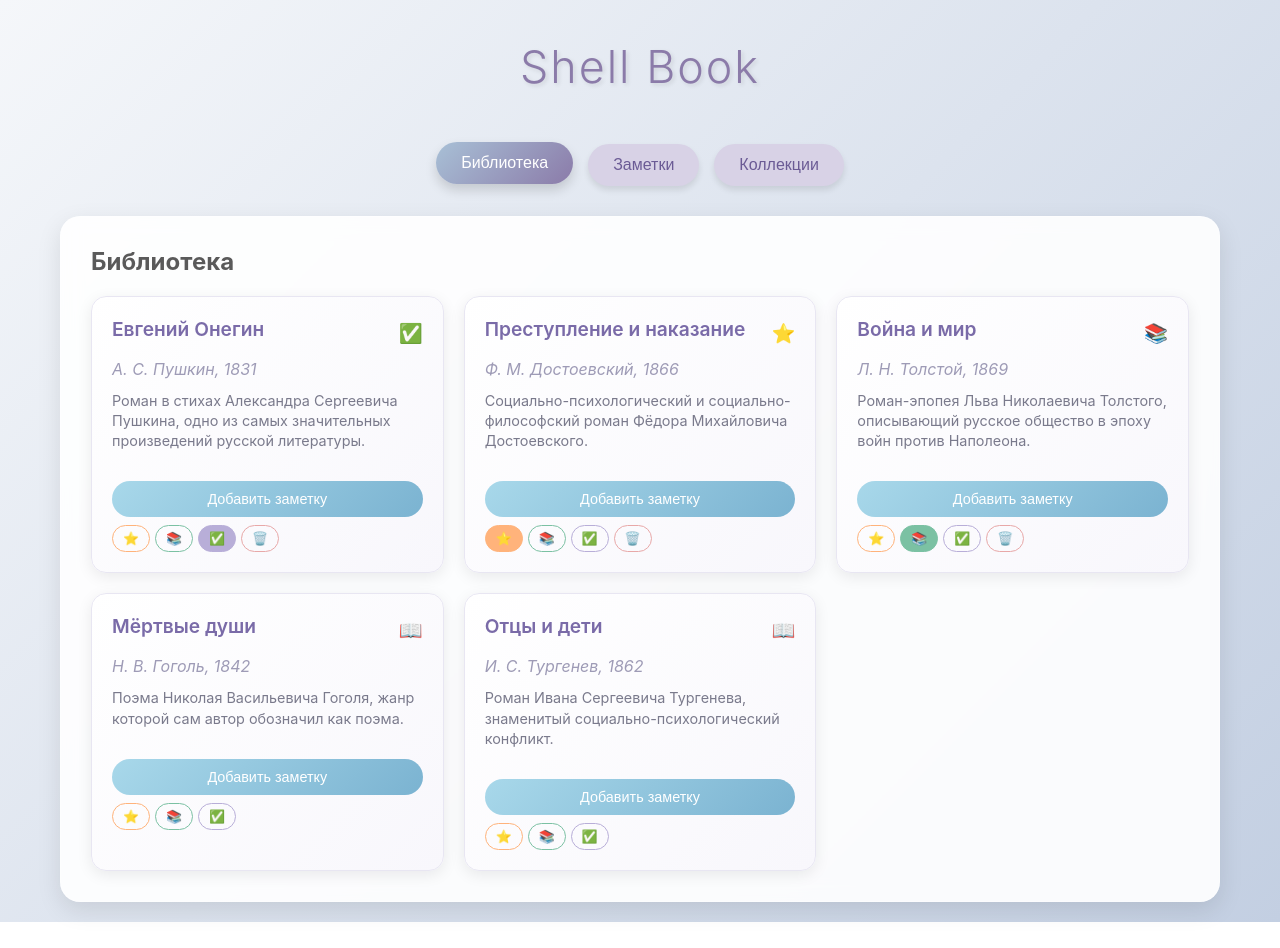
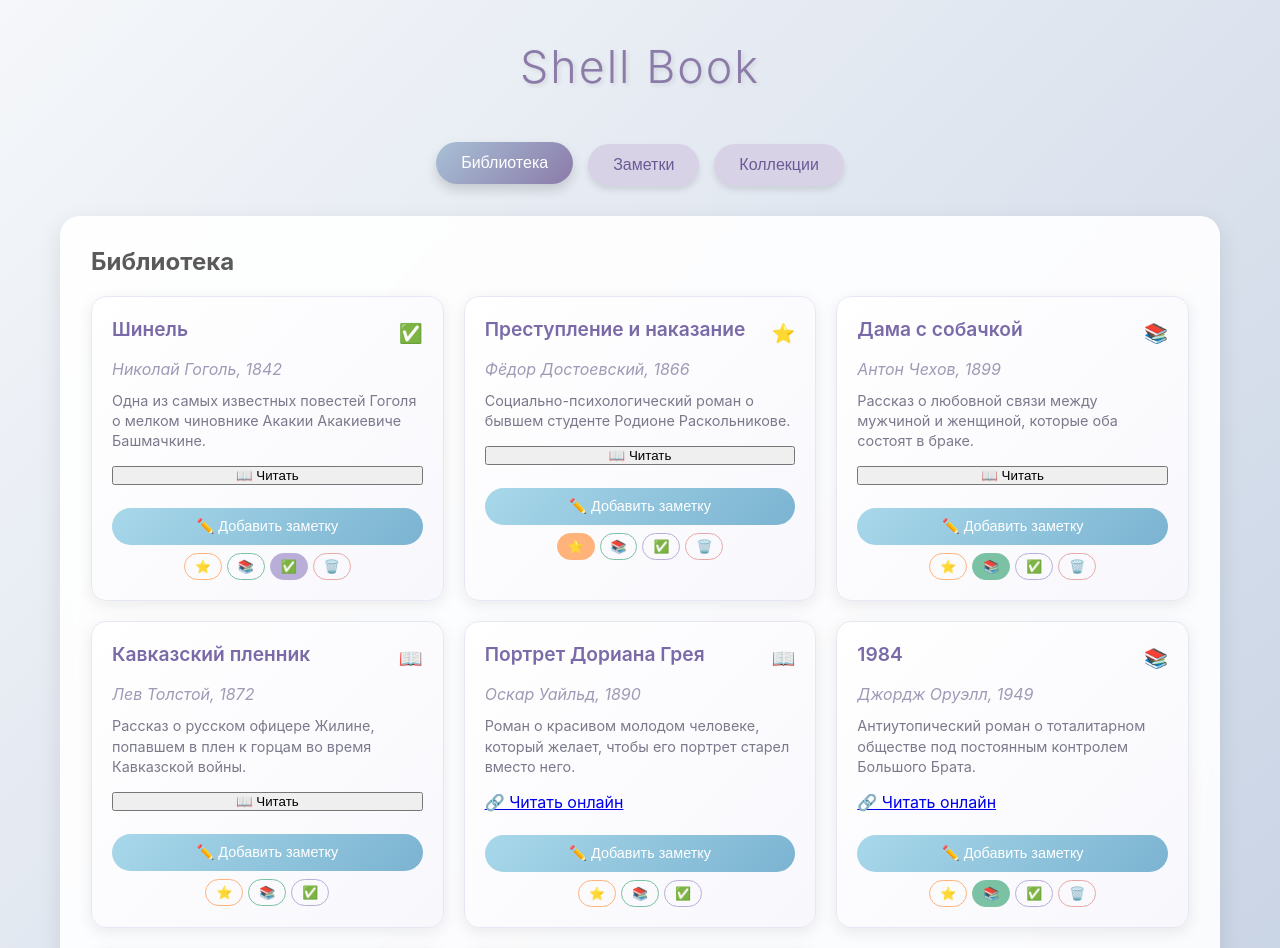
Before and after one commit to shellie-py/ShellBook, a React (Create React App) app in the folder shellybook/: page / in a window 1280 px wide. Shown: the top 948 px of the page. Before the commit the page ends 922 px from the top, so only its background shows below. Built offline with nearby package versions, Linux system fonts and the light colour scheme.

Commit message:
Добавление книг в App.js

```diff
--- a/shellybook/src/App.js
+++ b/shellybook/src/App.js
@@ -1,5 +1,11 @@
 import React, { useState, useEffect } from 'react';
 import './App.css';
+
+// Импортируем тексты книг
+import shinelText from './books/gogol_shinel.txt';
+import damaText from './books/chekhov_dama.txt';
+import prestuplenieText from './books/dostoevsky_prestuplenie.txt';
+import kavkazskyText from './books/tolstoy_kavkazsky_plennik.txt';
 
 function App() {
   const [currentSection, setCurrentSection] = useState('library');
@@ -7,45 +13,88 @@ function App() {
   const [books, setBooks] = useState([
     {
       id: 1,
-      title: "Евгений Онегин",
-      author: "А. С. Пушкин",
-      year: 1831,
-      description: "Роман в стихах Александра Сергеевича Пушкина, одно из самых значительных произведений русской литературы.",
-      collection: 'read'
+      title: "Шинель",
+      author: "Николай Гоголь",
+      year: 1842,
+      description: "Одна из самых известных повестей Гоголя о мелком чиновнике Акакии Акакиевиче Башмачкине.",
+      collection: 'read',
+      text: shinelText,
+      canRead: true
     },
     {
       id: 2,
       title: "Преступление и наказание",
-      author: "Ф. М. Достоевский",
+      author: "Фёдор Достоевский",
       year: 1866,
-      description: "Социально-психологический и социально-философский роман Фёдора Михайловича Достоевского.",
-      collection: 'favorites'
+      description: "Социально-психологический роман о бывшем студенте Родионе Раскольникове.",
+      collection: 'favorites',
+      text: prestuplenieText,
+      canRead: true
     },
     {
       id: 3,
-      title: "Война и мир",
-      author: "Л. Н. Толстой",
-      year: 1869,
-      description: "Роман-эпопея Льва Николаевича Толстого, описывающий русское общество в эпоху войн против Наполеона.",
-      collection: 'planned'
+      title: "Дама с собачкой",
+      author: "Антон Чехов",
+      year: 1899,
+      description: "Рассказ о любовной связи между мужчиной и женщиной, которые оба состоят в браке.",
+      collection: 'planned',
+      text: damaText,
+      canRead: true
     },
     {
       id: 4,
-      title: "Мёртвые души",
-      author: "Н. В. Гоголь",
-      year: 1842,
-      description: "Поэма Николая Васильевича Гоголя, жанр которой сам автор обозначил как поэма.",
+      title: "Кавказский пленник",
+      author: "Лев Толстой",
+      year: 1872,
+      description: "Рассказ о русском офицере Жилине, попавшем в плен к горцам во время Кавказской войны.",
+      text: kavkazskyText,
+      canRead: true,
       collection: null
     },
     {
       id: 5,
-      title: "Отцы и дети",
-      author: "И. С. Тургенев",
-      year: 1862,
-      description: "Роман Ивана Сергеевича Тургенева, знаменитый социально-психологический конфликт.",
-      collection: null
+      title: "Портрет Дориана Грея",
+      author: "Оскар Уайльд",
+      year: 1890,
+      description: "Роман о красивом молодом человеке, который желает, чтобы его портрет старел вместо него.",
+      collection: null,
+      canRead: false,
+      externalLink: "https://www.culture.ru/read/portret-doriana-greya"
+    },
+    {
+      id: 6,
+      title: "1984",
+      author: "Джордж Оруэлл",
+      year: 1949,
+      description: "Антиутопический роман о тоталитарном обществе под постоянным контролем Большого Брата.",
+      collection: 'planned',
+      canRead: false,
+      externalLink: "https://www.litres.ru/book/dzhordzh-oruell/1984-535330/"
+    },
+    {
+      id: 7,
+      title: "Заводной апельсин",
+      author: "Энтони Бёрджесс",
+      year: 1962,
+      description: "Роман о подростке-преступнике в антиутопическом будущем Великобритании.",
+      collection: null,
+      canRead: false,
+      externalLink: "https://www.litres.ru/book/entoni-berdzhess/mehanicheskiy-apelsin-114199/"
+    },
+    {
+      id: 8,
+      title: "Мёртвые души",
+      author: "Николай Гоголь",
+      year: 1842,
+      description: "Поэма о афере Чичикова, скупающего «мёртвые души» у помещиков.",
+      collection: null,
+      canRead: false,
+      externalLink: "https://ilibrary.ru/text/1090/index.html"
     }
   ]);
+
+  const [selectedBook, setSelectedBook] = useState(null);
+  const [bookText, setBookText] = useState('');
 
   // Загружаем данные из localStorage
   useEffect(() => {
@@ -69,12 +118,23 @@ function App() {
     localStorage.setItem('shellbook-books', JSON.stringify(books));
   }, [books]);
 
+  // Загружаем текст книги при выборе
+  useEffect(() => {
+    if (selectedBook && selectedBook.canRead && selectedBook.text) {
+      fetch(selectedBook.text)
+        .then(response => response.text())
+        .then(text => setBookText(text))
+        .catch(error => console.error('Ошибка загрузки книги:', error));
+    }
+  }, [selectedBook]);
+
   // Функция для добавления новой заметки
   const addNote = (newNote) => {
     const noteWithId = {
       ...newNote,
       id: Date.now(),
-      createdAt: new Date().toISOString()
+      createdAt: new Date().toISOString(),
+      lastEdited: new Date().toISOString()
     };
     setNotes([...notes, noteWithId]);
   };
@@ -96,6 +156,11 @@ function App() {
     setBooks(books.map(book =>
       book.id === bookId ? { ...book, collection: null } : book
     ));
+  };
+
+  // Функция для чтения книги
+  const handleReadBook = (book) => {
+    setSelectedBook(book);
   };
 
   return (
@@ -126,12 +191,22 @@ function App() {
       </nav>
 
       <main className="main-content">
+        {selectedBook ? (
+          <BookReader
+            book={selectedBook}
+            bookText={bookText}
+            onBack={() => setSelectedBook(null)}
+            onAddNote={addNote}
+          />
+        ) : (
+          <>
             {currentSection === 'library' && (
               <LibrarySection
                 books={books}
                 onAddNote={addNote}
                 onAddToCollection={addToCollection}
                 onRemoveFromCollection={removeFromCollection}
+                onReadBook={handleReadBook}
               />
             )}
             {currentSection === 'notes' && (
@@ -146,16 +221,104 @@ function App() {
                 books={books}
                 onAddToCollection={addToCollection}
                 onRemoveFromCollection={removeFromCollection}
+                onReadBook={handleReadBook}
               />
+            )}
+          </>
         )}
       </main>
     </div>
   );
 }
 
-// Обновленный компонент библиотеки с кнопками коллекций
-function LibrarySection({ books, onAddNote, onAddToCollection, onRemoveFromCollection }) {
-  const [selectedBook, setSelectedBook] = useState(null);
+// Компонент чтения книги
+function BookReader({ book, bookText, onBack, onAddNote }) {
+  const [noteText, setNoteText] = useState('');
+  const [showNoteForm, setShowNoteForm] = useState(false);
+
+  const handleAddNote = () => {
+    if (noteText.trim()) {
+      onAddNote({
+        bookId: book.id,
+        bookTitle: book.title,
+        text: noteText,
+        page: 'начало',
+        quote: bookText.substring(0, 100) + '...'
+      });
+      setNoteText('');
+      setShowNoteForm(false);
+      alert('Заметка добавлена!');
+    }
+  };
+
+  if (!book.canRead) {
+    return (
+      <div>
+        <button onClick={onBack} className="back-button">← Назад к библиотеке</button>
+        <div className="book-info">
+          <h2>{book.title}</h2>
+          <div className="book-author">{book.author}, {book.year}</div>
+          <p className="book-description">{book.description}</p>
+          <div className="external-link-info">
+            <p>📚 Эта книга защищена авторским правом, но вы можете прочитать её легально:</p>
+            <a href={book.externalLink} target="_blank" rel="noopener noreferrer" className="external-link">
+              Читать на внешнем ресурсе →
+            </a>
+          </div>
+        </div>
+      </div>
+    );
+  }
+
+  return (
+    <div className="book-reader">
+      <div className="reader-header">
+        <button onClick={onBack} className="back-button">← Назад к библиотеке</button>
+        <div className="reader-book-info">
+          <h2>{book.title}</h2>
+          <div className="book-author">{book.author}, {book.year}</div>
+        </div>
+        <button
+          onClick={() => setShowNoteForm(!showNoteForm)}
+          className="add-note-btn"
+        >
+          {showNoteForm ? 'Отменить' : 'Добавить заметку'}
+        </button>
+      </div>
+
+      {showNoteForm && (
+        <div className="note-form">
+          <textarea
+            value={noteText}
+            onChange={(e) => setNoteText(e.target.value)}
+            placeholder="Запишите ваши мысли о прочитанном..."
+            className="note-textarea"
+            rows="4"
+          />
+          <button
+            onClick={handleAddNote}
+            className="save-note-btn"
+            disabled={!noteText.trim()}
+          >
+            Сохранить заметку
+          </button>
+        </div>
+      )}
+
+      <div className="book-text">
+        {bookText ? (
+          <pre>{bookText}</pre>
+        ) : (
+          <div className="loading">Загрузка книги...</div>
+        )}
+      </div>
+    </div>
+  );
+}
+
+// Компонент библиотеки
+function LibrarySection({ books, onAddNote, onAddToCollection, onRemoveFromCollection, onReadBook }) {
+  const [selectedBookForNote, setSelectedBookForNote] = useState(null);
   const [noteText, setNoteText] = useState('');
 
   const handleAddNote = (book) => {
@@ -168,7 +331,7 @@ function LibrarySection({ books, onAddNote, onAddToCollection, onRemoveFromColle
         quote: ''
       });
       setNoteText('');
-      setSelectedBook(null);
+      setSelectedBookForNote(null);
       alert('Заметка добавлена!');
     }
   };
@@ -182,16 +345,16 @@ function LibrarySection({ books, onAddNote, onAddToCollection, onRemoveFromColle
     }
   };
 
-  if (selectedBook) {
+  if (selectedBookForNote) {
     return (
       <div>
-        <button onClick={() => setSelectedBook(null)} className="back-button">
+        <button onClick={() => setSelectedBookForNote(null)} className="back-button">
           ← Назад к библиотеке
         </button>
-        <h2>Добавить заметку для "{selectedBook.title}"</h2>
+        <h2>Добавить заметку для "{selectedBookForNote.title}"</h2>
         <div className="book-card">
-          <div className="book-title">{selectedBook.title}</div>
-          <div className="book-author">{selectedBook.author}, {selectedBook.year}</div>
+          <div className="book-title">{selectedBookForNote.title}</div>
+          <div className="book-author">{selectedBookForNote.author}, {selectedBookForNote.year}</div>
         </div>
         <textarea
           value={noteText}
@@ -201,7 +364,7 @@ function LibrarySection({ books, onAddNote, onAddToCollection, onRemoveFromColle
           rows="6"
         />
         <button
-          onClick={() => handleAddNote(selectedBook)}
+          onClick={() => handleAddNote(selectedBookForNote)}
           className="save-note-btn"
           disabled={!noteText.trim()}
         >
@@ -224,15 +387,33 @@ function LibrarySection({ books, onAddNote, onAddToCollection, onRemoveFromColle
             <div className="book-author">{book.author}, {book.year}</div>
             <div className="book-description">{book.description}</div>
 
-            <div className="collection-buttons" style={{marginTop: '15px', display: 'flex', flexDirection: 'column', gap: '8px'}}>
+            <div className="book-actions" style={{marginTop: '15px', display: 'flex', flexDirection: 'column', gap: '8px'}}>
+              {book.canRead ? (
+                <button
+                  className="read-book-btn"
+                  onClick={() => onReadBook(book)}
+                >
+                  📖 Читать
+                </button>
+              ) : (
+                <a
+                  href={book.externalLink}
+                  target="_blank"
+                  rel="noopener noreferrer"
+                  className="external-link-btn"
+                >
+                  🔗 Читать онлайн
+                </a>
+              )}
+
               <button
                 className="add-note-btn"
-                onClick={() => setSelectedBook(book)}
+                onClick={() => setSelectedBookForNote(book)}
               >
-                Добавить заметку
+                ✏️ Добавить заметку
               </button>
 
-              <div style={{display: 'flex', gap: '5px', flexWrap: 'wrap'}}>
+              <div style={{display: 'flex', gap: '5px', flexWrap: 'wrap', justifyContent: 'center'}}>
                 <button
                   onClick={() => onAddToCollection(book.id, 'favorites')}
                   style={{
@@ -300,7 +481,7 @@ function LibrarySection({ books, onAddNote, onAddToCollection, onRemoveFromColle
   );
 }
 
-// Компонент заметок
+// Компонент заметок с улучшенным отображением дат
 function NotesSection({ notes, onDeleteNote, books }) {
   const [filterBook, setFilterBook] = useState('all');
 
@@ -310,13 +491,41 @@ function NotesSection({ notes, onDeleteNote, books }) {
 
   const formatDate = (dateString) => {
     const date = new Date(dateString);
-    return date.toLocaleString('ru-RU', {
+    const now = new Date();
+    const diffTime = Math.abs(now - date);
+    const diffDays = Math.floor(diffTime / (1000 * 60 * 60 * 24));
+
+    if (diffDays === 0) {
+      return `Сегодня в ${date.toLocaleTimeString('ru-RU', { hour: '2-digit', minute: '2-digit' })}`;
+    } else if (diffDays === 1) {
+      return `Вчера в ${date.toLocaleTimeString('ru-RU', { hour: '2-digit', minute: '2-digit' })}`;
+    } else if (diffDays < 7) {
+      return `${diffDays} дней назад`;
+    } else {
+      return date.toLocaleDateString('ru-RU', {
         day: '2-digit',
         month: '2-digit',
         year: 'numeric',
         hour: '2-digit',
         minute: '2-digit'
       });
+    }
+  };
+
+  const getTimeAgo = (dateString) => {
+    const date = new Date(dateString);
+    const now = new Date();
+    const diffMs = now - date;
+    const diffMins = Math.floor(diffMs / (1000 * 60));
+    const diffHours = Math.floor(diffMs / (1000 * 60 * 60));
+    const diffDays = Math.floor(diffMs / (1000 * 60 * 60 * 24));
+
+    if (diffMins < 1) return 'только что';
+    if (diffMins < 60) return `${diffMins} мин. назад`;
+    if (diffHours < 24) return `${diffHours} ч. назад`;
+    if (diffDays === 1) return 'вчера';
+    if (diffDays < 7) return `${diffDays} дн. назад`;
+    return formatDate(dateString);
   };
 
   return (
@@ -331,6 +540,9 @@ function NotesSection({ notes, onDeleteNote, books }) {
             <option key={book.id} value={book.id}>{book.title}</option>
           ))}
         </select>
+        <div style={{marginLeft: 'auto', color: '#7a6ba8', fontSize: '0.9rem'}}>
+          Всего заметок: <strong>{filteredNotes.length}</strong>
+        </div>
       </div>
 
       <div className="notes-list">
@@ -343,9 +555,17 @@ function NotesSection({ notes, onDeleteNote, books }) {
             <div key={note.id} className="note-card">
               <div className="note-header">
                 <div className="note-book-title">{note.bookTitle}</div>
+                <div className="note-date-info">
                   <div className="note-date">{formatDate(note.createdAt)}</div>
+                  <div className="note-time-ago">{getTimeAgo(note.createdAt)}</div>
+                </div>
               </div>
               <div className="note-text">{note.text}</div>
+              {note.quote && (
+                <div className="note-quote">
+                  <strong>Цитата:</strong> {note.quote}
+                </div>
+              )}
               <button
                 onClick={() => onDeleteNote(note.id)}
                 className="delete-note-btn"
@@ -353,15 +573,15 @@ function NotesSection({ notes, onDeleteNote, books }) {
                 Удалить
               </button>
             </div>
-          ))
+          )).reverse() // Новые заметки сверху
         )}
       </div>
     </div>
   );
 }
 
-// Обновленный компонент коллекций
-function CollectionsSection({ books, onAddToCollection, onRemoveFromCollection }) {
+// Компонент коллекций
+function CollectionsSection({ books, onAddToCollection, onRemoveFromCollection, onReadBook }) {
   const favorites = books.filter(book => book.collection === 'favorites');
   const planned = books.filter(book => book.collection === 'planned');
   const read = books.filter(book => book.collection === 'read');
@@ -376,17 +596,38 @@ function CollectionsSection({ books, onAddToCollection, onRemoveFromCollection }
     </div>
   );
 
-  const BookInCollection = ({ book, onRemove }) => (
+  const BookInCollection = ({ book, onRemove, onRead }) => (
     <div className="book-card" style={{marginBottom: '10px'}}>
       <div className="book-title">{book.title}</div>
       <div className="book-author">{book.author}, {book.year}</div>
+      <div className="book-actions" style={{marginTop: '10px', display: 'flex', gap: '8px', flexWrap: 'wrap'}}>
+        {book.canRead ? (
+          <button
+            onClick={() => onRead(book)}
+            className="read-book-btn"
+            style={{fontSize: '0.8rem', padding: '5px 10px'}}
+          >
+            📖 Читать
+          </button>
+        ) : (
+          <a
+            href={book.externalLink}
+            target="_blank"
+            rel="noopener noreferrer"
+            className="external-link-btn"
+            style={{fontSize: '0.8rem', padding: '5px 10px'}}
+          >
+            🔗 Читать
+          </a>
+        )}
         <button
           onClick={() => onRemove(book.id)}
           className="delete-note-btn"
-        style={{marginTop: '10px', fontSize: '0.8rem'}}
+          style={{fontSize: '0.8rem', padding: '5px 10px'}}
         >
-        Удалить из коллекции
+          Удалить
         </button>
+      </div>
     </div>
   );
 
@@ -432,6 +673,7 @@ function CollectionsSection({ books, onAddToCollection, onRemoveFromCollection }
                   key={book.id}
                   book={book}
                   onRemove={onRemoveFromCollection}
+                  onRead={onReadBook}
                 />
               ))
             )}
@@ -447,6 +689,7 @@ function CollectionsSection({ books, onAddToCollection, onRemoveFromCollection }
                   key={book.id}
                   book={book}
                   onRemove={onRemoveFromCollection}
+                  onRead={onReadBook}
                 />
               ))
             )}
@@ -462,6 +705,7 @@ function CollectionsSection({ books, onAddToCollection, onRemoveFromCollection }
                   key={book.id}
                   book={book}
                   onRemove={onRemoveFromCollection}
+                  onRead={onReadBook}
                 />
               ))
             )}
```
Also changed, not shown: shellybook/src/books/chekhov_dama.txt (added). Lines whose indentation alone changed are shown as unchanged.
